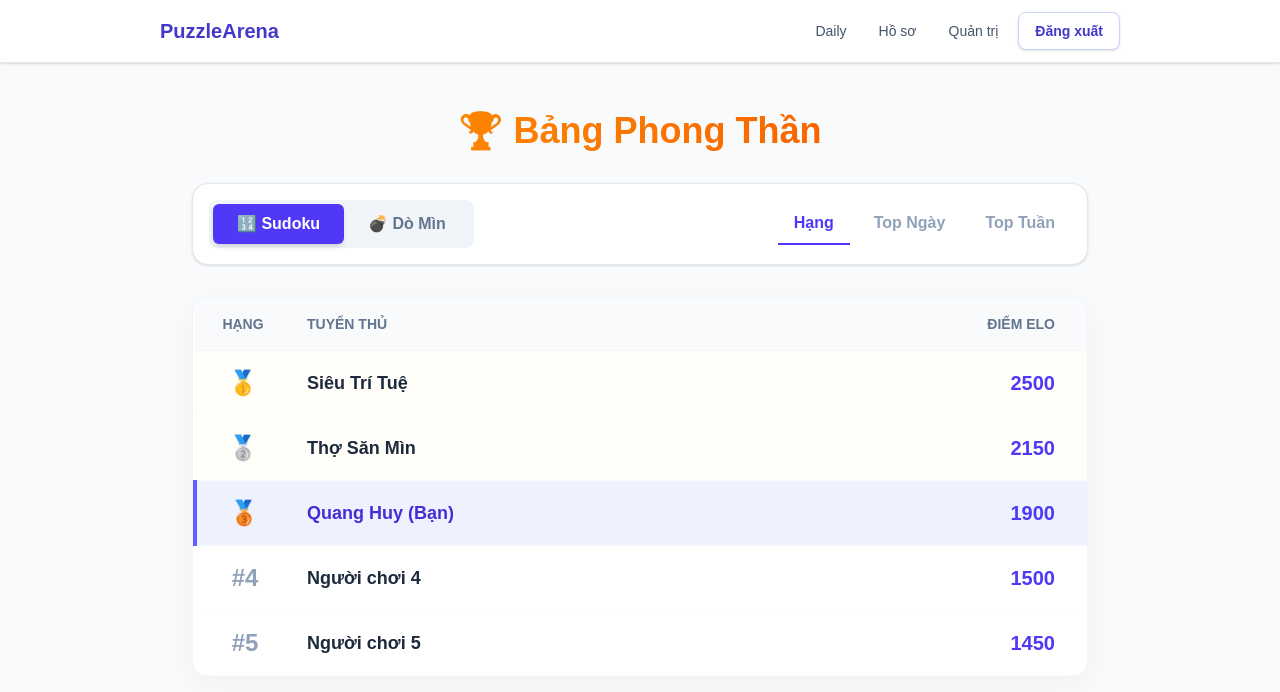
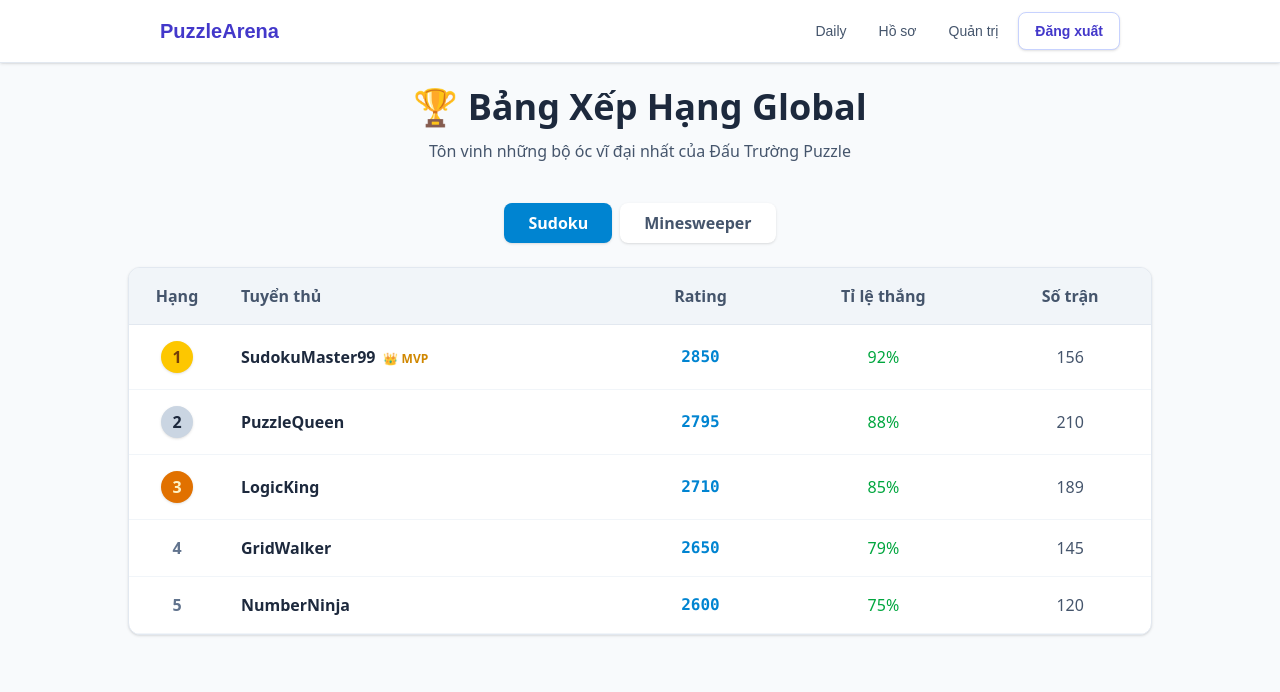
Before and after one commit to Phanbatien/PuzzleArena, a Next.js app in the folder frontend/: page /leaderboard in a window 1280 px wide. Shown: the top 692 px of the page. Built offline with nearby package versions, Linux system fonts and the light colour scheme.

Commit message:
Hoàn thiện UI trang Bảng xếp hạng có chuyển tab

```diff
--- a/frontend/app/layout.tsx
+++ b/frontend/app/layout.tsx
@@ -1,21 +1,15 @@
-import type { Metadata } from "next";
-import "./globals.css";
+import "./globals.css"; // DÒNG QUAN TRỌNG NHẤT ĐỂ GỌI LẠI GIAO DIỆN!
+import { Suspense } from "react";
 import Navbar from "@/components/layout/Navbar";
 
-export const metadata: Metadata = {
-  title: "PuzzleArena",
-  description: "Hệ thống giải đấu game giải đố trực tuyến: Sudoku và Dò mìn",
-};
+export default function RootLayout({ children }: { children: React.ReactNode }) {
+  return (
+    <html lang="en">
+      <body>
+        <Suspense fallback={<div className="h-16 bg-slate-900 border-b border-slate-800 animate-pulse"></div>}>
+          <Navbar />
+        </Suspense>
 
-export default function RootLayout({
-  children,
-}: Readonly<{
-  children: React.ReactNode;
-}>) {
-  return (
-    <html lang="vi">
-      <body className="min-h-screen bg-slate-50 text-slate-900 antialiased">
-        <Navbar />
         {children}
       </body>
     </html>
--- a/frontend/app/leaderboard/page.tsx
+++ b/frontend/app/leaderboard/page.tsx
@@ -1,105 +1,112 @@
-"use client";
-import { useState, useEffect } from "react";
+"use client"; // Bắt buộc phải có dòng này để dùng trạng thái (state) và sự kiện click
+import { useState } from "react";
+
+// Tách riêng dữ liệu giả cho 2 game Sudoku và Minesweeper
+const mockLeaderboard = {
+  Sudoku: [
+    { rank: 1, username: "SudokuMaster99", rating: 2850, winRate: "92%", matches: 156 },
+    { rank: 2, username: "PuzzleQueen", rating: 2795, winRate: "88%", matches: 210 },
+    { rank: 3, username: "LogicKing", rating: 2710, winRate: "85%", matches: 189 },
+    { rank: 4, username: "GridWalker", rating: 2650, winRate: "79%", matches: 145 },
+    { rank: 5, username: "NumberNinja", rating: 2600, winRate: "75%", matches: 120 },
+  ],
+  Minesweeper: [
+    { rank: 1, username: "BoomSweeper", rating: 2950, winRate: "95%", matches: 312 },
+    { rank: 2, username: "MineHunter", rating: 2810, winRate: "89%", matches: 245 },
+    { rank: 3, username: "SafeClicker", rating: 2765, winRate: "86%", matches: 198 },
+    { rank: 4, username: "FlagMaster", rating: 2680, winRate: "81%", matches: 167 },
+    { rank: 5, username: "NoExplosions", rating: 2590, winRate: "77%", matches: 134 },
+  ]
+};
 
 export default function LeaderboardPage() {
-  const [data, setData] = useState<{id: number, name: string, score: number}[]>([]);
-  const [selectedGame, setSelectedGame] = useState("Sudoku");
-  const [selectedTab, setSelectedTab] = useState("Hạng");
+  // State lưu trữ tab đang được chọn (Mặc định là Sudoku)
+  const [activeTab, setActiveTab] = useState<"Sudoku" | "Minesweeper">("Sudoku");
 
-  // Tạm giả lập ID của bạn đang đăng nhập là 3
-  const myUserId = 3;
-
-  useEffect(() => {
-    // Mock data thay đổi linh hoạt theo Tab (sau này gọi API thật vào đây)
-    setData([
-      { id: 1, name: "Siêu Trí Tuệ", score: 2500 },
-      { id: 2, name: "Thợ Săn Mìn", score: 2150 },
-      { id: 3, name: "Quang Huy (Bạn)", score: 1900 }, // Đây là dòng của chính mình
-      { id: 4, name: "Người chơi 4", score: 1500 },
-      { id: 5, name: "Người chơi 5", score: 1450 }
-    ]);
-  }, [selectedGame, selectedTab]);
-
-  const getMedal = (index: number) => {
-    if (index === 0) return "🥇";
-    if (index === 1) return "🥈";
-    if (index === 2) return "🥉";
-    return <span className="text-slate-400 font-bold ml-1">#{index + 1}</span>;
-  };
+  // Lấy danh sách người chơi dựa trên tab đang chọn
+  const currentPlayers = mockLeaderboard[activeTab];
 
   return (
-    <div className="min-h-screen bg-slate-50 p-6 md:p-12">
-      <div className="max-w-4xl mx-auto">
-        <div className="text-center mb-8">
-          <h1 className="text-4xl font-extrabold text-transparent bg-clip-text bg-gradient-to-r from-amber-500 to-orange-600 mb-2">
-            🏆 Bảng Phong Thần
+    <div className="min-h-screen bg-slate-50 p-6 dark:bg-slate-900 font-sans">
+      <div className="max-w-5xl mx-auto">
+        <div className="text-center mb-10">
+          <h1 className="text-3xl md:text-4xl font-extrabold text-slate-800 dark:text-slate-100 mb-3">
+            🏆 Bảng Xếp Hạng Global
           </h1>
+          <p className="text-slate-600 dark:text-slate-400">
+            Tôn vinh những bộ óc vĩ đại nhất của Đấu Trường Puzzle
+          </p>
         </div>
 
-        {/* BỘ LỌC TÌM KIẾM */}
-        <div className="flex flex-col md:flex-row justify-between items-center gap-4 mb-8 bg-white p-4 rounded-2xl shadow-sm border border-slate-200">
-          {/* Chọn Game */}
-          <div className="flex bg-slate-100 p-1 rounded-lg">
-            {["Sudoku", "Minesweeper"].map(game => (
+        {/* Tab chọn Game có logic đổi màu */}
+        <div className="flex justify-center gap-2 mb-6">
           <button
-                key={game}
-                onClick={() => setSelectedGame(game)}
-                className={`px-6 py-2 rounded-md font-semibold transition-all ${selectedGame === game ? 'bg-indigo-600 text-white shadow-md' : 'text-slate-500 hover:text-slate-700'}`}
+            onClick={() => setActiveTab("Sudoku")}
+            className={`px-6 py-2 font-semibold rounded-lg shadow-sm transition-colors ${
+              activeTab === "Sudoku"
+                ? "bg-sky-600 text-white"
+                : "bg-white dark:bg-slate-800 text-slate-600 dark:text-slate-300 hover:bg-slate-100 dark:hover:bg-slate-700"
+            }`}
           >
-                {game === "Sudoku" ? "🔢 Sudoku" : "💣 Dò Mìn"}
+            Sudoku
           </button>
-            ))}
+
+          <button
+            onClick={() => setActiveTab("Minesweeper")}
+            className={`px-6 py-2 font-semibold rounded-lg shadow-sm transition-colors ${
+              activeTab === "Minesweeper"
+                ? "bg-sky-600 text-white"
+                : "bg-white dark:bg-slate-800 text-slate-600 dark:text-slate-300 hover:bg-slate-100 dark:hover:bg-slate-700"
+            }`}
+          >
+            Minesweeper
+          </button>
         </div>
 
-          {/* Chọn 3 Bảng (Hạng / Ngày / Tuần) */}
-          <div className="flex gap-2">
-            {["Hạng", "Top Ngày", "Top Tuần"].map(tab => (
-              <button
-                key={tab}
-                onClick={() => setSelectedTab(tab)}
-                className={`px-4 py-2 border-b-2 font-bold transition-colors ${selectedTab === tab ? 'border-indigo-600 text-indigo-600' : 'border-transparent text-slate-400 hover:text-slate-600'}`}
-              >
-                {tab}
-              </button>
-            ))}
-          </div>
-        </div>
-
-        {/* BẢNG DỮ LIỆU */}
-        <div className="bg-white rounded-2xl shadow-[0_8px_30px_rgb(0,0,0,0.04)] border border-slate-100 overflow-hidden">
-          <table className="w-full text-left">
-            <thead className="bg-slate-50 border-b border-slate-100 text-slate-500 uppercase text-sm font-bold">
-              <tr>
-                <th className="p-4 text-center w-24">Hạng</th>
-                <th className="p-4">Tuyển thủ</th>
-                <th className="p-4 text-right pr-8">{selectedTab === "Hạng" ? "Điểm Elo" : "Thời gian giải"}</th>
+        <div className="bg-white dark:bg-slate-800 rounded-xl shadow-sm border border-slate-200 dark:border-slate-700 overflow-hidden">
+          <div className="overflow-x-auto">
+            <table className="w-full text-left border-collapse min-w-[600px]">
+              <thead>
+                <tr className="bg-slate-100 dark:bg-slate-900/50 border-b border-slate-200 dark:border-slate-700">
+                  <th className="p-4 font-bold text-slate-600 dark:text-slate-300 text-center w-24">Hạng</th>
+                  <th className="p-4 font-bold text-slate-600 dark:text-slate-300">Tuyển thủ</th>
+                  <th className="p-4 font-bold text-slate-600 dark:text-slate-300 text-center">Rating</th>
+                  <th className="p-4 font-bold text-slate-600 dark:text-slate-300 text-center">Tỉ lệ thắng</th>
+                  <th className="p-4 font-bold text-slate-600 dark:text-slate-300 text-center">Số trận</th>
                 </tr>
               </thead>
               <tbody>
-              {data.map((user, index) => {
-                const isMe = user.id === myUserId;
-                return (
+                {currentPlayers.map((player) => (
                   <tr
-                    key={user.id}
-                    // NỔI BẬT DÒNG CỦA CHÍNH MÌNH
-                    className={`border-b border-slate-50 transition-colors
-                      ${isMe ? 'bg-indigo-50 border-l-4 border-l-indigo-500' : (index < 3 ? 'bg-amber-50/30' : 'hover:bg-slate-50')}
-                    `}
+                    key={player.rank}
+                    className="border-b border-slate-100 dark:border-slate-700/50 hover:bg-slate-50 dark:hover:bg-slate-700/25 transition-colors"
                   >
-                    <td className="p-4 text-center text-2xl">{getMedal(index)}</td>
-                    <td className="p-4">
-                      <span className={`text-lg ${isMe ? 'font-bold text-indigo-700' : 'font-semibold text-slate-800'}`}>
-                        {user.name}
-                      </span>
+                    <td className="p-4 text-center">
+                      {player.rank === 1 ? <span className="inline-block w-8 h-8 leading-8 bg-yellow-400 text-yellow-900 font-bold rounded-full shadow-sm">1</span> :
+                       player.rank === 2 ? <span className="inline-block w-8 h-8 leading-8 bg-slate-300 text-slate-800 font-bold rounded-full shadow-sm">2</span> :
+                       player.rank === 3 ? <span className="inline-block w-8 h-8 leading-8 bg-amber-600 text-amber-100 font-bold rounded-full shadow-sm">3</span> :
+                       <span className="font-semibold text-slate-500 dark:text-slate-400">{player.rank}</span>}
                     </td>
-                    <td className="p-4 text-right pr-8 font-black text-indigo-600 text-xl">{user.score}</td>
+                    <td className="p-4 font-bold text-slate-800 dark:text-slate-200">
+                      {player.username}
+                      {player.rank === 1 && <span className="ml-2 text-xs text-yellow-600 dark:text-yellow-400">👑 MVP</span>}
+                    </td>
+                    <td className="p-4 text-center font-mono font-bold text-sky-600 dark:text-sky-400">
+                      {player.rating}
+                    </td>
+                    <td className="p-4 text-center font-medium text-green-600 dark:text-green-400">
+                      {player.winRate}
+                    </td>
+                    <td className="p-4 text-center text-slate-600 dark:text-slate-400">
+                      {player.matches}
+                    </td>
                   </tr>
-                );
-              })}
+                ))}
               </tbody>
             </table>
           </div>
         </div>
       </div>
+    </div>
   );
 }
--- a/frontend/app/tournaments/[id]/monitor/page.tsx
+++ b/frontend/app/tournaments/[id]/monitor/page.tsx
@@ -1,68 +1,83 @@
 "use client";
 import { useEffect, useState, Suspense } from "react";
 import { useParams } from "next/navigation";
-import { hubConnection, startConnection, stopConnection } from "@/lib/hub";
+import { BoardView } from "@/types/game";
+import SudokuBoard from "@/components/SudokuBoard";
 
-interface BoardView {
-  Game: string;
-  Rows: number;
-  Cols: number;
-  Mines: number;
-  Cells: string;
-  Givens?: string;
-}
-
-// TÁCH NỘI DUNG CHÍNH THÀNH COMPONENT CON
 function MonitorContent() {
   const params = useParams();
   const id = params?.id as string;
-
   const [boards, setBoards] = useState<Record<string, BoardView>>({});
 
+  // TẠM THỜI BỎ SIGNALR - DÙNG MOCK DATA ĐỂ TEST UI
   useEffect(() => {
-    const initHub = async () => {
-      await startConnection();
-      if (hubConnection) {
-        // hubConnection.invoke("Monitor", id);
-        hubConnection.on("board", (playerId: string, data: BoardView) => {
-          setBoards(prev => ({...prev, [playerId]: data}));
-        });
-      }
-    };
+    const interval = setInterval(() => {
+      setBoards(prev => {
+        const newBoards = { ...prev };
+        // Mô phỏng 6 tuyển thủ đang chơi
+        for (let i = 1; i <= 6; i++) {
+          const playerId = `player_${i}`;
 
-    initHub();
-    return () => {
-      if (hubConnection) hubConnection.off("board");
-      stopConnection();
-    };
-  }, [id]);
+          // Tạo chuỗi 81 số ngẫu nhiên từ 0-9 (0 là ô trống) để test UI bàn chơi
+          const fakeCells = Array.from({ length: 81 }, () => Math.floor(Math.random() * 10).toString()).join('');
+          const fakeGivens = Array.from({ length: 81 }, () => (Math.random() > 0.7 ? "1" : "0")).join('');
+
+          newBoards[playerId] = {
+            game: "Sudoku",
+            rows: 9,
+            cols: 9,
+            mines: 0,
+            cells: fakeCells,
+            givens: fakeGivens
+          };
+        }
+        return newBoards;
+      });
+    }, 2000); // Cứ 2 giây dữ liệu nhảy 1 lần giống hệt lúc thi đấu thật
+
+    return () => clearInterval(interval);
+  }, []);
 
   return (
     <div className="min-h-screen bg-slate-900 p-4 font-sans">
       <div className="max-w-7xl mx-auto">
         <h1 className="text-2xl font-bold text-slate-100 flex items-center gap-3 mb-6">
-          <span className="relative flex h-5 w-5"><span className="animate-ping absolute h-full w-full rounded-full bg-red-400 opacity-75"></span><span className="relative rounded-full h-5 w-5 bg-red-600"></span></span>
+          <span className="relative flex h-5 w-5">
+            <span className="animate-ping absolute h-full w-full rounded-full bg-red-400 opacity-75"></span>
+            <span className="relative rounded-full h-5 w-5 bg-red-600"></span>
+          </span>
           LIVE: Màn hình Giám sát Chung kết - ID Giải: {id}
         </h1>
 
-        <div className="grid grid-cols-1 md:grid-cols-2 lg:grid-cols-3 gap-6">
+        <div className="grid grid-cols-1 md:grid-cols-2 xl:grid-cols-3 gap-6">
           {[1, 2, 3, 4, 5, 6].map((playerIndex) => {
             const playerId = `player_${playerIndex}`;
             const boardData = boards[playerId];
 
             return (
-              <div key={playerIndex} className="bg-slate-800 rounded-xl border border-slate-700 h-[350px] flex flex-col">
-                <div className="bg-slate-950 px-4 py-3 border-b border-slate-700">
+              <div key={playerIndex} className="bg-slate-800 rounded-xl border border-slate-700 flex flex-col overflow-hidden shadow-lg">
+                <div className="bg-slate-950 px-4 py-3 border-b border-slate-700 flex justify-between items-center">
                   <span className="font-bold text-slate-200">Tuyển thủ {playerIndex}</span>
+                  {boardData ? (
+                    <span className="text-xs font-mono text-green-400 bg-green-400/10 px-2 py-1 rounded">Đang thi đấu</span>
+                  ) : (
+                    <span className="text-xs font-mono text-slate-400 bg-slate-700 px-2 py-1 rounded">Đợi...</span>
+                  )}
                 </div>
 
-                <div className="flex-1 flex items-center justify-center bg-slate-800">
+                <div className="flex-1 flex items-center justify-center bg-slate-800 p-4 min-h-[350px]">
                   {boardData ? (
-                    <div className="text-green-400 text-sm">
-                       Dữ liệu live đã nhận: {boardData.Cells.substring(0, 10)}...
+                    <div className="scale-[0.8] origin-top transition-all duration-300">
+                      <SudokuBoard
+                        cells={boardData.cells}
+                        givens={boardData.givens}
+                        readOnly={true}
+                      />
                     </div>
                   ) : (
-                    <div className="text-slate-500 text-sm">Đang đợi kết nối...</div>
+                    <div className="text-slate-500 text-sm flex flex-col items-center gap-2">
+                      <svg className="animate-spin h-5 w-5 text-slate-500" xmlns="http://www.w3.org/2000/svg" fill="none" viewBox="0 0 24 24"><circle className="opacity-25" cx="12" cy="12" r="10" stroke="currentColor" strokeWidth="4"></circle><path className="opacity-75" fill="currentColor" d="M4 12a8 8 0 018-8V0C5.373 0 0 5.373 0 12h4zm2 5.291A7.962 7.962 0 014 12H0c0 3.042 1.135 5.824 3 7.938l3-2.647z"></path></svg>
+                    </div>
                   )}
                 </div>
               </div>
@@ -74,10 +89,9 @@ function MonitorContent() {
   );
 }
 
-// COMPONENT CHA: BỌC SUSPENSE
 export default function MonitorPage() {
   return (
-    <Suspense fallback={<div className="min-h-screen bg-slate-900 flex items-center justify-center font-bold text-slate-400">Đang khởi tạo kết nối...</div>}>
+    <Suspense fallback={<div className="min-h-screen bg-slate-900 flex items-center justify-center font-bold text-slate-400">Đang tải...</div>}>
       <MonitorContent />
     </Suspense>
   );
--- a/frontend/components/SudokuBoard.tsx
+++ b/frontend/components/SudokuBoard.tsx
@@ -29,7 +29,7 @@ const BOARD_SIZE = 9;
 const CELL_COUNT = BOARD_SIZE * BOARD_SIZE;
 const DIGITS = [1, 2, 3, 4, 5, 6, 7, 8, 9] as const;
 
-function toBoardCells(value: string): string[] {
+function toBoardCells(value: string = ""): string[] {
   return Array.from({ length: CELL_COUNT }, (_, index) => {
     const cell = value[index];
     return cell !== undefined && /^[0-9]$/.test(cell) ? cell : "0";
```
Also changed, not shown: frontend/app/tournaments/page.tsx (+83 -30 lines). Lines whose indentation alone changed are shown as unchanged.
